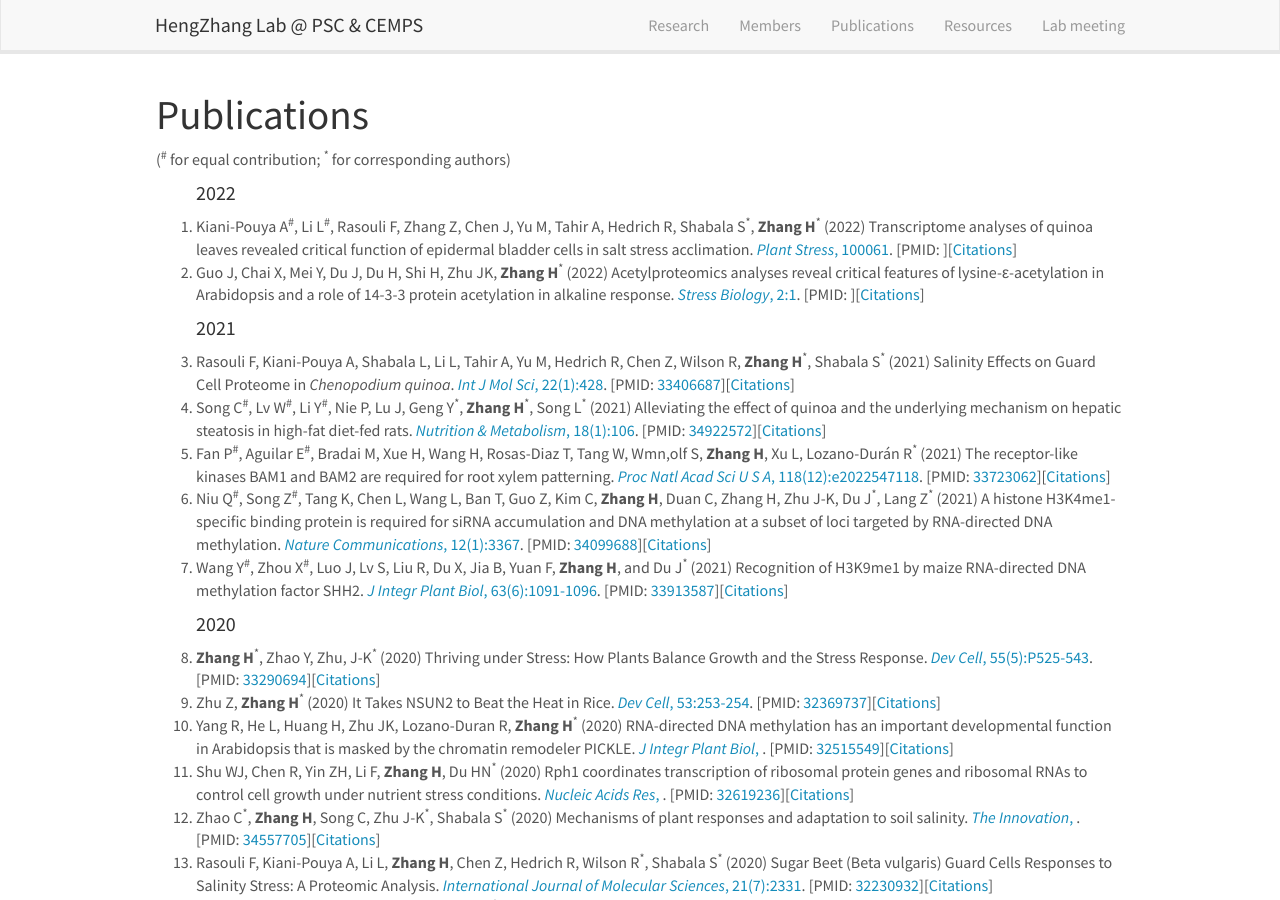
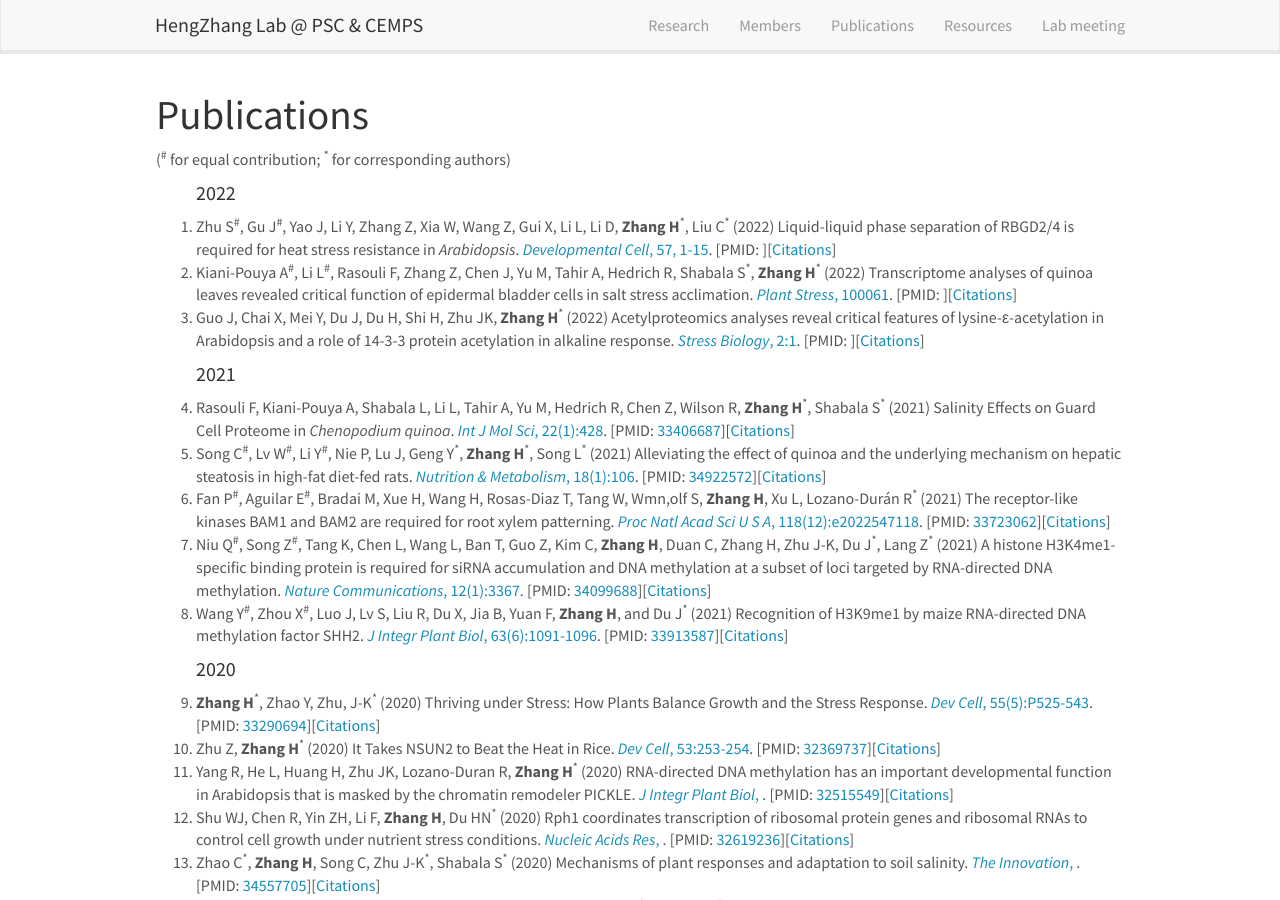
Before and after one commit to hengzhanglab/hengzhanglab.github.io, a Jekyll site: the page built from _pages/publications.md, in a window 1280 px wide and 900 px high. Built offline with Jekyll 4.4.1, drawn with Linux system fonts in a browser that asks for light colours; nearby versions of some CDN libraries.

Commit message:
The RBGD2/4 paper has online

```diff
--- a/_data/publications.yml
+++ b/_data/publications.yml
@@ -1,5 +1,13 @@
 - title: year
   year: 2022
+
+- title: Liquid-liquid phase separation of RBGD2/4 is required for heat stress resistance in <i>Arabidopsis</i>
+  authors: Zhu S<sup>#</sup>, Gu J<sup>#</sup>, Yao J, Li Y, Zhang Z, Xia W, Wang Z, Gui X, Li L, Li D, <b>Zhang H</b><sup>*</sup>, Liu C<sup>*</sup>
+  year: 2022
+  journal: Developmental Cell
+  display: 57, 1-15
+  doi: 10.1016/j.devcel.2022.02.005
+  pmid:
 
 - title: Transcriptome analyses of quinoa leaves revealed critical function of epidermal bladder cells in salt stress acclimation
   authors: Kiani-Pouya A<sup>#</sup>, Li L<sup>#</sup>, Rasouli F, Zhang Z, Chen J, Yu M, Tahir A, Hedrich R, Shabala S<sup>*</sup>, <b>Zhang H</b><sup>*</sup>
```
Also changed, not shown: _pages/home.md (+4 -0 lines).
